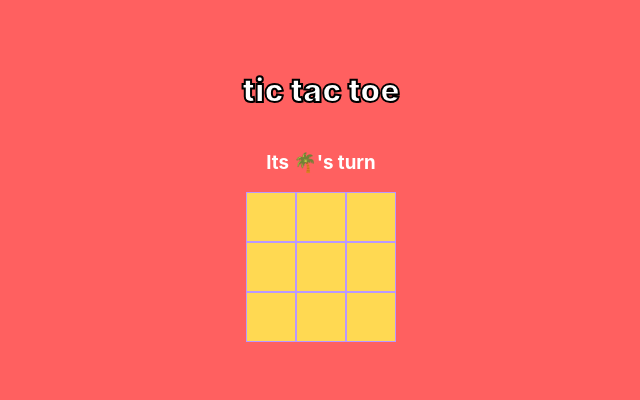
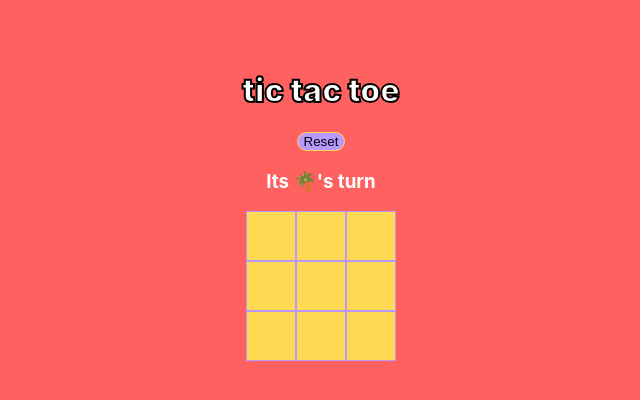
Before and after one commit to cvcastano/tic_tac_toe, a React (Create React App) app: page / in a window 1280 px wide. Shown: the top 400 px of the page, without its empty margins (319-959 px from the left). Built offline with nearby package versions, Linux system fonts and the light colour scheme.

Commit message:
Add reset button

```diff
--- a/src/App.js
+++ b/src/App.js
@@ -8,7 +8,8 @@ class App extends React.Component {
     this.state = {
       cells: Array(9).fill(),
       xTurn: true,
-    }
+    };
+    this.handleReset = this.handleReset.bind(this);
   }
 
   handleClick(i) {
@@ -30,6 +31,13 @@ class App extends React.Component {
     )
   }
 
+  handleReset() {
+    this.setState({
+      cells: Array(9).fill(),
+      xTurn: true,
+    });
+  }
+
   render() {
     const winner = getWinner(this.state.cells);
     const player = this.state.xTurn ? '🌴' : '🌊';
@@ -37,6 +45,7 @@ class App extends React.Component {
     return (
       <div className="App">
         <h1 className="title">tic tac toe</h1>
+        <button className="reset" onClick={this.handleReset}>Reset</button>
         <h3 className="info">{winner ? `${winner} wins!` : `Its ${player}'s turn`}</h3>
         <div className="board">
           {this.renderCell(0)}
--- a/src/App.scss
+++ b/src/App.scss
@@ -10,6 +10,15 @@
   font-weight: 900;
   -webkit-text-stroke: 2px black;
 }
+.reset {
+  border: 1px #ffd952 solid;
+  border-radius: 20px;
+  background-color: #b998ff;
+  &:hover {
+    filter: hue-rotate(300deg);
+    transform: scale(0.97);
+  }
+}
 .board {
   display: flex;
   flex-wrap: wrap;
```
